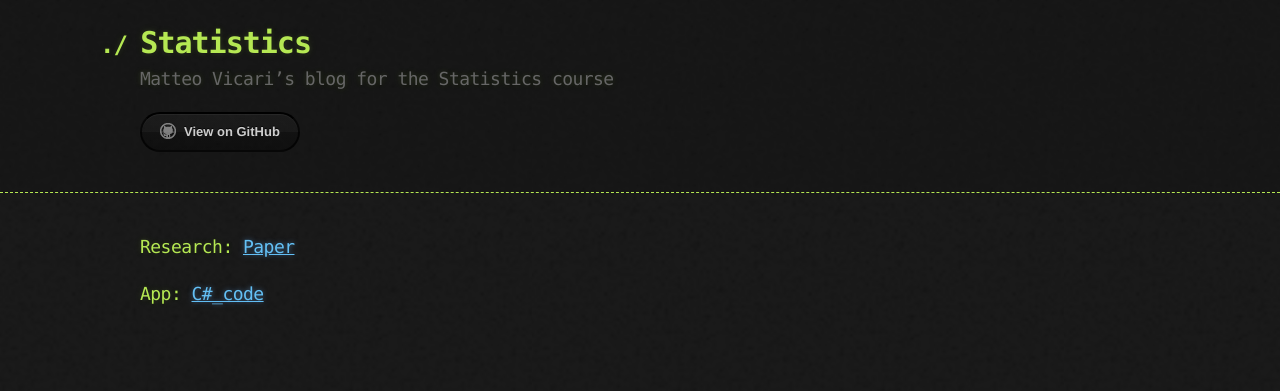
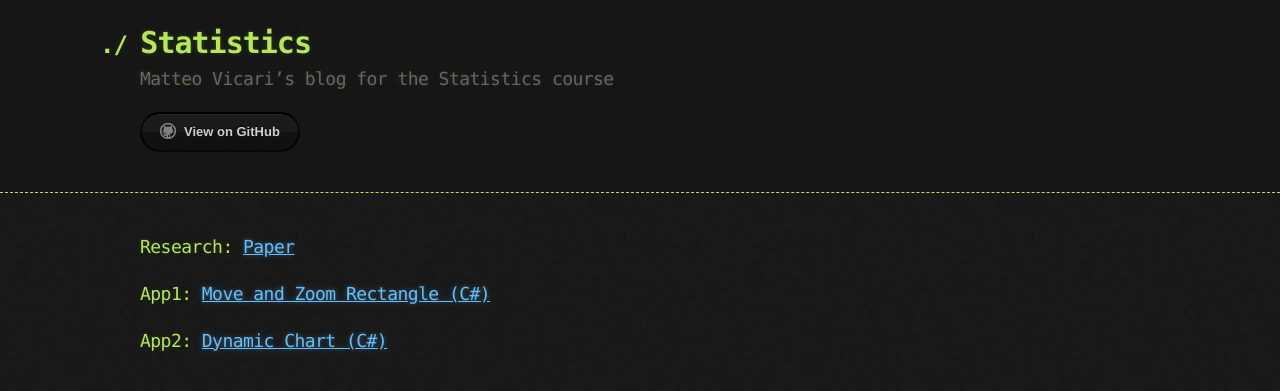
Before and after one commit to Videars/Statistics, a Jekyll site: the page built from Week5/index_page5.md, in a window 1280 px wide. Shown: the top 391 px of the page. Built offline with Jekyll 4.4.1, drawn with Linux system fonts in a browser that asks for light colours; our own code applies the rules of GitHub Pages for plain Markdown files.

Commit message:
Update index_page5.md

```diff
--- a/Week5/index_page5.md
+++ b/Week5/index_page5.md
@@ -10,4 +10,6 @@
 
 ### Research: [Paper](https://videars.github.io/Week5/research)
 
-### App: [C\#_code]()
+### App1: [Move and Zoom Rectangle (C\#)](https://github.com/Videars/videars.github.io/tree/main/Week5/MoveAndZoomRect)
+
+### App2: [Dynamic Chart (C\#)](https://github.com/Videars/videars.github.io/tree/main/Week5/DynamicChart)
```
